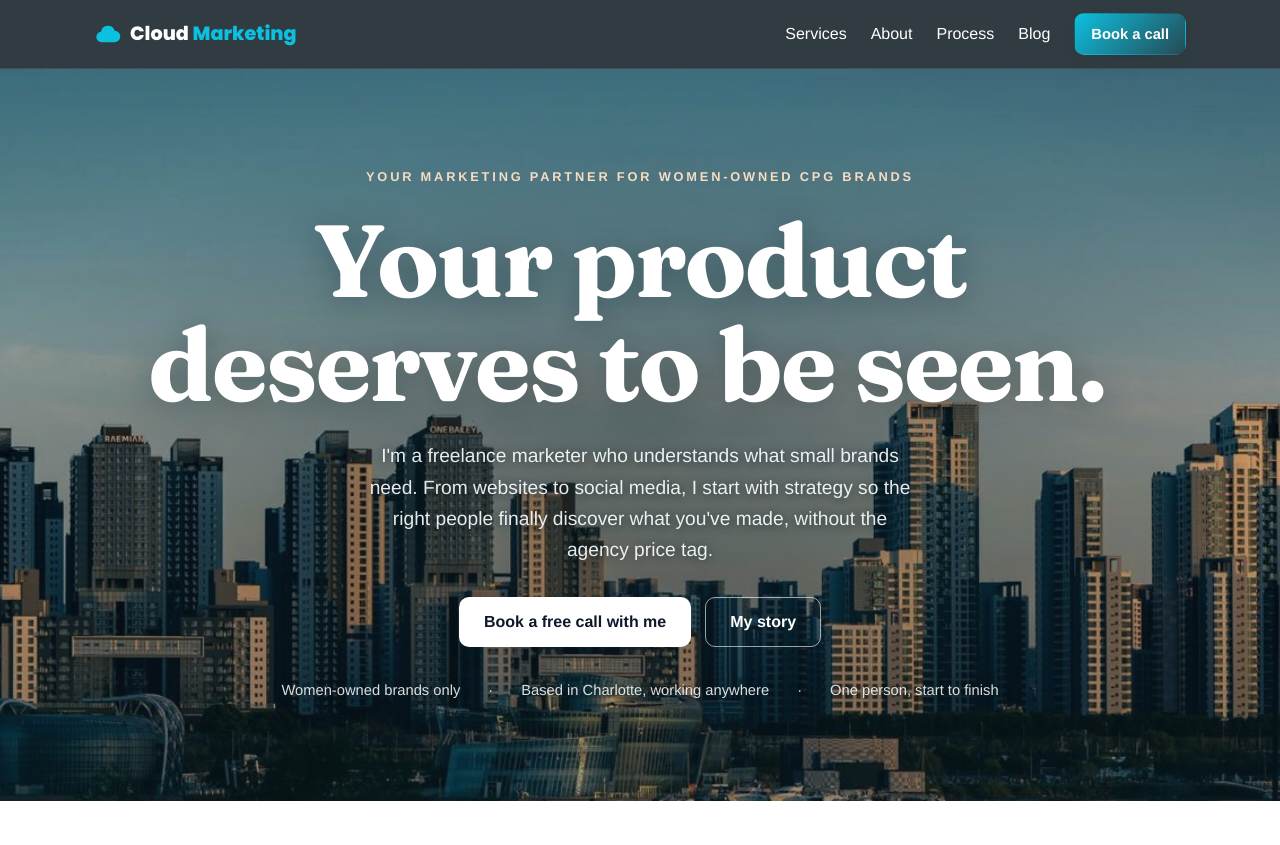
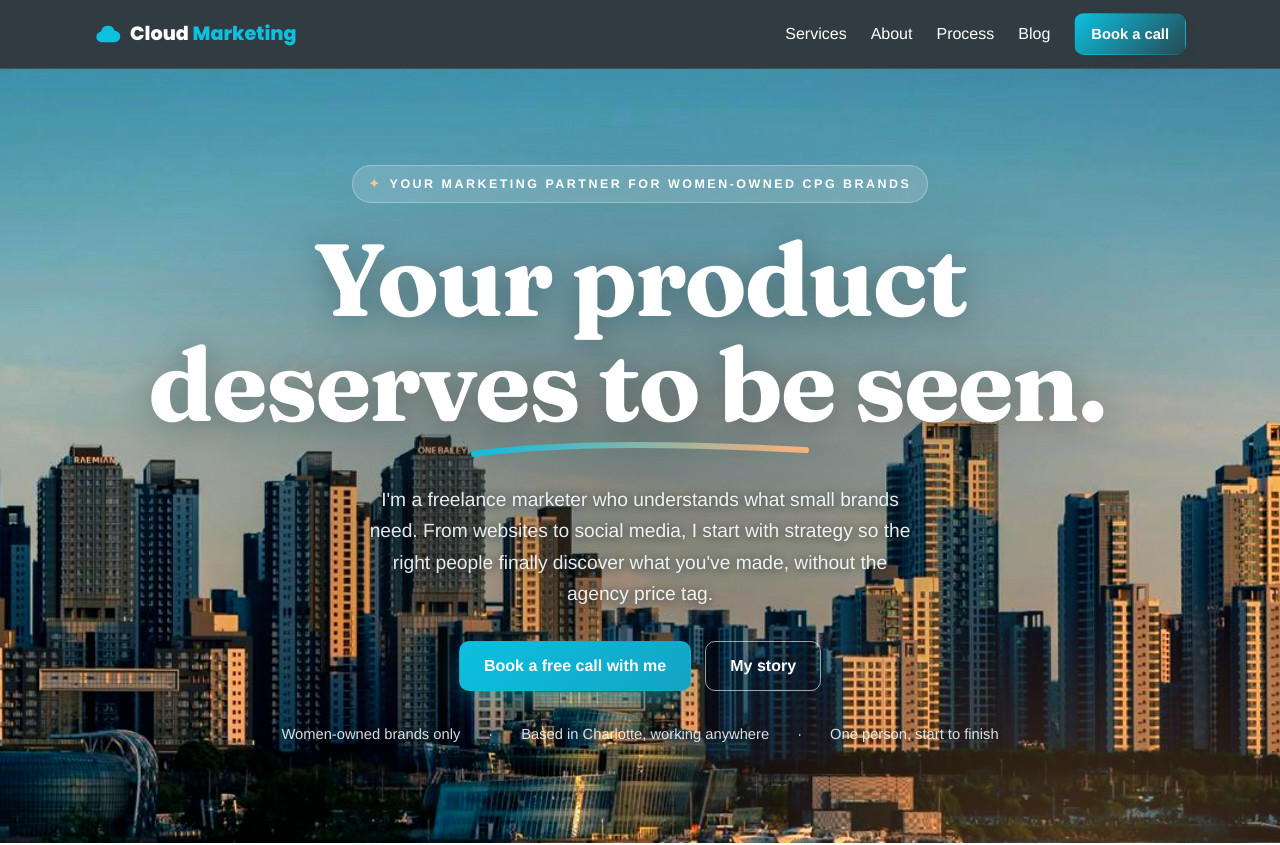
Before and after one commit to leslieap2026/Cloud-Marketing-Website, a Next.js app: page / in a window 1280 px wide. Shown: the top 845 px of the page. Built offline with nearby package versions, Linux system fonts and the light colour scheme.

Commit message:
Hero: brighter photo, golden glow, swoosh underline, glowing teal call button
Co-Authored-By: Claude Opus 5.5 (1M context) <noreply@anthropic.com>
Claude-Session: https://claude.ai/code/session_01BS6Hv8jWvS9UUisMcfmDfK

```diff
--- a/app/globals.css
+++ b/app/globals.css
@@ -122,8 +122,8 @@ html {
 .hero-photo {
   opacity: 0;
   transform: translateY(24px);
-  /* The photo's own sky and natural colors, kept sharp */
-  filter: saturate(1.05);
+  /* The photo's own sky, with its colors turned up */
+  filter: saturate(1.4) brightness(1.1) contrast(1.06);
   animation: heroPhotoIn 2.2s cubic-bezier(0.21, 0.6, 0.35, 1) 0.3s forwards;
 }
 @keyframes heroPhotoIn {
@@ -131,6 +131,32 @@ html {
     opacity: 1;
     transform: none;
   }
+}
+
+/* Swoosh under the hero headline draws in after the typing finishes */
+.hero-swoosh path {
+  stroke-dasharray: 340;
+  stroke-dashoffset: 340;
+  animation: swooshDraw 0.9s cubic-bezier(0.65, 0, 0.35, 1) 2.3s forwards;
+}
+@keyframes swooshDraw {
+  to {
+    stroke-dashoffset: 0;
+  }
+}
+
+/* Bright call-to-action with a soft pulsing glow */
+.hero-cta {
+  background: linear-gradient(135deg, #0cc0df, #14a3c4);
+  box-shadow: 0 10px 30px -8px rgba(12, 192, 223, 0.7);
+  animation: ctaGlow 2.8s ease-in-out 3s infinite;
+}
+.hero-cta:hover {
+  background: linear-gradient(135deg, #22d3ee, #0cc0df);
+}
+@keyframes ctaGlow {
+  0%, 100% { box-shadow: 0 10px 30px -8px rgba(12, 192, 223, 0.7); }
+  50% { box-shadow: 0 10px 40px -4px rgba(255, 178, 122, 0.75); }
 }
 .hero-clouds .cloud {
   position: absolute;
@@ -236,6 +262,8 @@ html {
   .bar,
   .hero-aurora,
   .hero-photo,
+  .hero-swoosh path,
+  .hero-cta,
   .hero-clouds .cloud,
   .typed-caret {
     animation: none !important;
@@ -246,6 +274,9 @@ html {
 }
 
 @media (prefers-reduced-motion: reduce) {
+  .hero-swoosh path {
+    stroke-dashoffset: 0 !important;
+  }
   .hero-photo {
     opacity: 1 !important;
   }
--- a/components/Hero.tsx
+++ b/components/Hero.tsx
@@ -11,22 +11,43 @@ export default function Hero() {
         className="hero-photo absolute inset-0 z-0 h-full w-full object-cover object-bottom"
       />
 
-      {/* Gentle teal shade so the text reads over the buildings */}
+      {/* Light shade behind the text, plus a warm golden-hour glow */}
       <div
-        className="absolute inset-0 z-[1] bg-[radial-gradient(ellipse_70%_60%_at_50%_50%,rgba(14,40,48,0.45),rgba(14,40,48,0.15)_75%),linear-gradient(180deg,rgba(14,40,48,0.25),rgba(14,40,48,0)_40%,rgba(14,40,48,0.35))]"
+        className="absolute inset-0 z-[1] bg-[radial-gradient(ellipse_65%_55%_at_50%_48%,rgba(14,40,48,0.4),rgba(14,40,48,0.05)_75%),radial-gradient(ellipse_60%_50%_at_85%_100%,rgba(255,168,92,0.28),transparent_70%),linear-gradient(180deg,rgba(14,40,48,0.15),rgba(14,40,48,0)_35%)]"
         aria-hidden="true"
       />
 
       <div className="container-x relative z-[2] flex flex-col items-center text-center">
-        <p className="anim-up mb-5 text-[0.8rem] font-bold uppercase tracking-[0.22em] text-[#f6dcc0]">
+        <p className="anim-up mb-6 inline-flex items-center gap-2 rounded-full border border-white/30 bg-white/15 px-4 py-2 text-[0.78rem] font-bold uppercase tracking-[0.2em] text-white backdrop-blur-md">
+          <span className="text-[#ffc78f]" aria-hidden="true">✦</span>
           Your marketing partner for women-owned CPG brands
         </p>
         <h1
-          className="anim-up font-display mx-auto mb-6 max-w-[16ch] text-[clamp(3.2rem,8vw,6.4rem)] font-bold leading-[1.02] tracking-[-0.02em] text-white [text-shadow:0_4px_30px_rgba(14,40,48,0.35)]"
+          className="anim-up font-display mx-auto mb-4 max-w-[16ch] text-[clamp(3.2rem,8vw,6.4rem)] font-bold leading-[1.02] tracking-[-0.02em] text-white [text-shadow:0_4px_30px_rgba(14,40,48,0.35)]"
           style={{ animationDelay: "80ms" }}
         >
           <TypedText text="Your product deserves to be seen." speed={55} />
         </h1>
+        {/* Hand-drawn swoosh that draws itself once the headline is typed */}
+        <svg
+          className="hero-swoosh -mt-3 mb-6 h-5 w-[min(340px,60vw)]"
+          viewBox="0 0 340 20"
+          fill="none"
+          aria-hidden="true"
+        >
+          <defs>
+            <linearGradient id="swoosh" x1="0" x2="1">
+              <stop offset="0" stopColor="#0cc0df" />
+              <stop offset="1" stopColor="#ffb27a" />
+            </linearGradient>
+          </defs>
+          <path
+            d="M4 14 C 80 4, 180 2, 336 10"
+            stroke="url(#swoosh)"
+            strokeWidth="6"
+            strokeLinecap="round"
+          />
+        </svg>
         <p
           className="anim-up mx-auto max-w-[52ch] text-[1.2rem] leading-relaxed text-white/90 [text-shadow:0_1px_10px_rgba(14,40,48,0.75)]"
           style={{ animationDelay: "160ms" }}
@@ -40,7 +61,7 @@ export default function Hero() {
           className="anim-up my-8 flex flex-wrap justify-center gap-3.5"
           style={{ animationDelay: "240ms" }}
         >
-          <a href="/contact" className="btn bg-white text-ink shadow-soft hover:bg-white">
+          <a href="/contact" className="btn hero-cta text-white">
             Book a free call with me
           </a>
           <a href="/about" className="btn border-white/60 bg-transparent text-white hover:bg-white/10">
```
Also changed, not shown: 2 other files (tests, documents, lock files or other folders).
